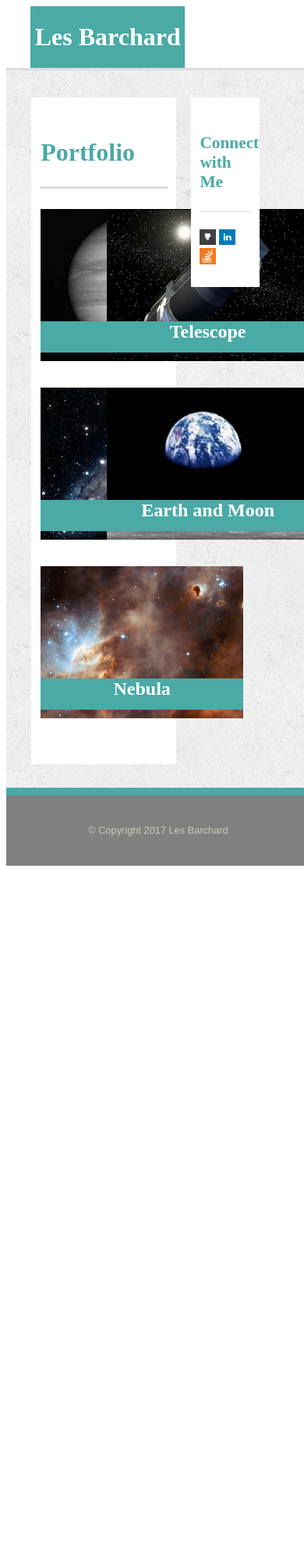
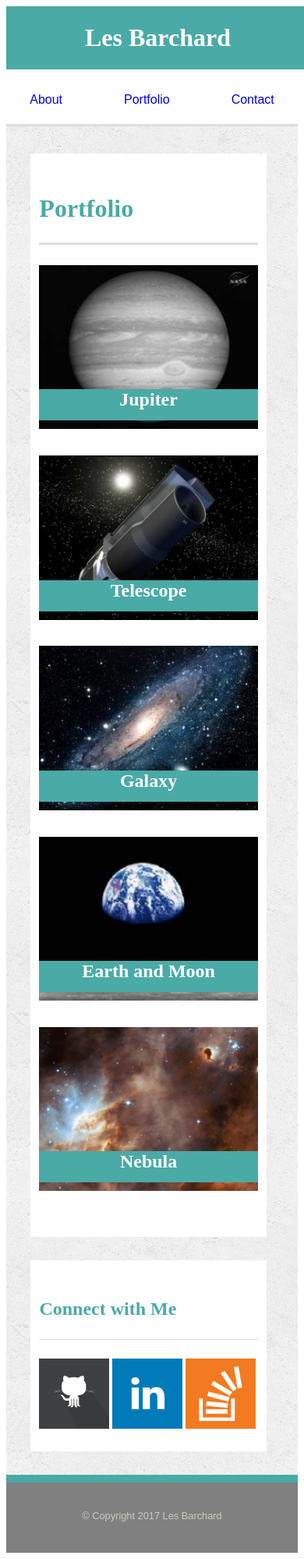
Before and after one commit to lbarchard/Responsive-Portfolio, a PHP site: page /portfolio.html in a window 390 px wide. Shown: the whole page at 78% size. Before the commit the page ends 1110 px from the top, so only its background shows below. Run offline with PHP 8.4, Linux system fonts and the light colour scheme.

Commit message:
pretty close to done on responsive

```diff
--- a/assets/style.css
+++ b/assets/style.css
@@ -1,4 +1,5 @@
 /*The header*/
+
 
 header {
 	padding-right: 16.66%;
@@ -22,6 +23,10 @@ nav {
 	font-family: Arial;
 }
 
+a:link {
+    text-decoration: none;
+}
+
 .space {
 	margin-right: 10px;
 	margin-left: 10px;
@@ -29,10 +34,16 @@ nav {
 /*End the header*/
 
 
+
+.folio {
+	width: 100%;
+}
+
+
+
 /*The main body*/
 main {
-	position: absolute;
-	top: 87px;
+	clear: both;
 	border-top: 3px solid #dddddd;
 	background-image: url("../images/concrete.png");
 	width: 100%;
@@ -102,6 +113,16 @@ button {
 	padding-left: 15px;
 }
 
+.messageFields {
+	border-color: lightgray;
+	width: 90%;
+	margin-left: 0%;
+	margin-right: 5%;
+	border-style: solid;
+	height: 120px;
+	padding-left: 15px;
+}
+
 #connectWithMe {
 	font-size: 16pt;
 	border-bottom: 1px solid #dddddd;
@@ -111,7 +132,7 @@ button {
 	height: 40px;
 	position: relative;
 	bottom: 75px;
-	width: 260px;
+	width: 100%;
 }
 
 .maincontent {
@@ -131,16 +152,16 @@ button {
 	padding-left: 0px;
 	float: left;
 	margin-bottom: -50px;
-	margin-right: 4%;
-	width: 30%;
+	width: 48%;
+	height: auto;
 }
 
 .portfolioItemsRight {
 	padding-left: 0px;
 	float: right;
 	margin-bottom: -50px;
-	margin-right: 8%;
-	width: 40%;
+	width: 48%;
+	height: auto;
 }
 
 
@@ -173,12 +194,10 @@ button {
 
 /*The footer*/
 footer {
+	clear: both;
 	border-top: 10px solid #4aaaa5;
-	position: relative;
 	background-color: grey;
 	height: 90px;
-	clear: right;
-	clear: left;
 
 }
 
@@ -188,8 +207,8 @@ footer {
 	font-size: 80%;
 	line-height: 60px;
 	text-align: center;
-	border: 3px solid grey;
-}
+/*	border: 3px solid grey;
+*/}
 
 
 /*End the footer*/
@@ -201,3 +220,126 @@ footer {
 	background-color: #4aaaa5;
 	text-align: center;
 }
+
+
+
+/*Responsive design*/
+@media screen and (max-width: 980px) {
+	.picture {
+		width: 100%;
+		float: none;
+	}
+
+	.image {
+		width: 31%
+	}
+
+	#connectWithMe{
+		font-size: 17px
+	}
+
+	.portfolioItemsRight {
+		float: none;
+		width: 100%
+	}
+
+	.portfolioItems {
+		float: none;
+		width: 100%
+	}
+
+
+}
+
+
+
+@media screen and (max-width: 768px) {
+	article {
+		width: 75%;
+		position: relative;
+	}
+
+
+	aside {
+		clear: both;
+		float: none;
+		width: 75%;
+		margin-left: 8.3333%;
+		bottom: 10px;
+	}
+
+	.picture {
+		float: left;
+		width: 41.66%;
+	}
+
+	.image {
+		width: 32.0%
+	}
+
+	#connectWithMe{
+		font-size: 24px
+	}
+
+	.portfolioItemsRight {
+		float: right;
+		width: 48%;
+	}
+
+	.portfolioItems {
+		float: left;
+		width: 48%;
+	}
+
+
+}
+
+
+@media screen and (max-width: 640px) {
+	.picture {
+		width: 100%;
+		float: none;
+	}
+
+	.myName {
+		width: 100%;
+		margin-left: 0;
+		margin-right:0;
+		height:80px;
+		padding-top: 1px;
+	}
+
+	nav {
+		float: none;
+		clear: both;
+		color: #9da1ae;
+		font-family: Arial;
+		height: 50px;
+		padding-bottom: 20px;
+		text-align: center;
+
+	}
+
+	header {
+		padding-right: 0%;
+		padding-left: 0%;
+	}
+
+	.space {
+		margin-right: 10%;
+		margin-left: 10%;
+		color: white;
+	}
+
+	.portfolioItemsRight {
+		float: none;
+		width: 100%;
+	}
+
+	.portfolioItems {
+		float: none;
+		width: 100%;
+	}
+
+
+}
--- a/contact.html
+++ b/contact.html
@@ -22,7 +22,7 @@
 			<form>
 				<p class=formlabel>Name</p><input placeholder="John Smith" class="inputFields"><br>
 				<p class=formlabel>Email</p><input placeholder="example@gmail.com" class="inputFields"><br>
-				<p class=formlabel>Message</p> <textarea rows="15" cols="75" class="textFields"></textarea>
+				<p class=formlabel>Message</p><textarea name="text1" class="messageFields"></textarea>
 			</form>
 			<button type="button" class="strongText">Submit</button>
 
--- a/portfolio.html
+++ b/portfolio.html
@@ -21,23 +21,23 @@
 			<h1 class=bodyTitle>Portfolio</h1>
 			<div>
 				<div class=portfolioItems>
-					<img src="./images/jupiter.jpg" alt="Jupiter">
+					<img class="folio" src="./images/jupiter.jpg" alt="Jupiter">
 					<H1 class="imageLabel strongText">Jupiter</H1>
 				</div>
 				<div class=portfolioItemsRight>
-					<img src="./images/hubble.jpg" alt="Hubble Telescope">
+					<img class="folio" src="./images/hubble.jpg" alt="Hubble Telescope">
 					<H1 class="imageLabel strongText">Telescope</H1>
 				</div>
 				<div class=portfolioItems>
-					<img src="./images/galaxy.jpg" alt="galaxy">
+					<img class="folio" src="./images/galaxy.jpg" alt="galaxy">
 					<H1 class="imageLabel strongText">Galaxy</H1>
 				</div>
 				<div class=portfolioItemsRight>
-					<img src="./images/earthrise.jpg" alt="Earth rising over the moon">
+					<img class="folio" src="./images/earthrise.jpg" alt="Earth rising over the moon">
 					<H1 class="imageLabel strongText">Earth and Moon</H1>
 				</div>
 				<div class=portfolioItems>
-					<img src="./images/nebula.jpg" alt="Nebula">
+					<img class="folio" src="./images/nebula.jpg" alt="Nebula">
 					<H1 class="imageLabel strongText">Nebula</H1>
 				</div>
 	 		</div>
```
Also changed, not shown: index.html (+5 -3 lines).
